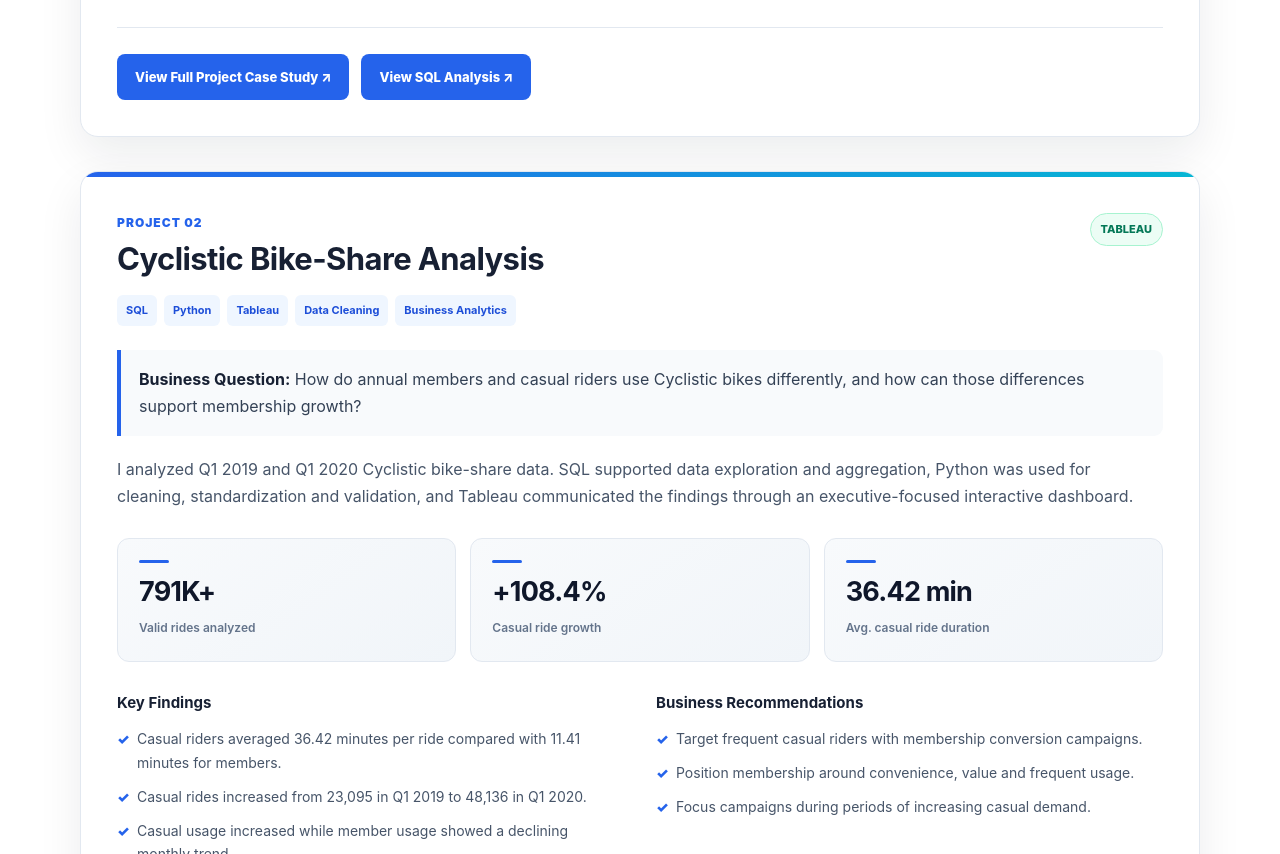
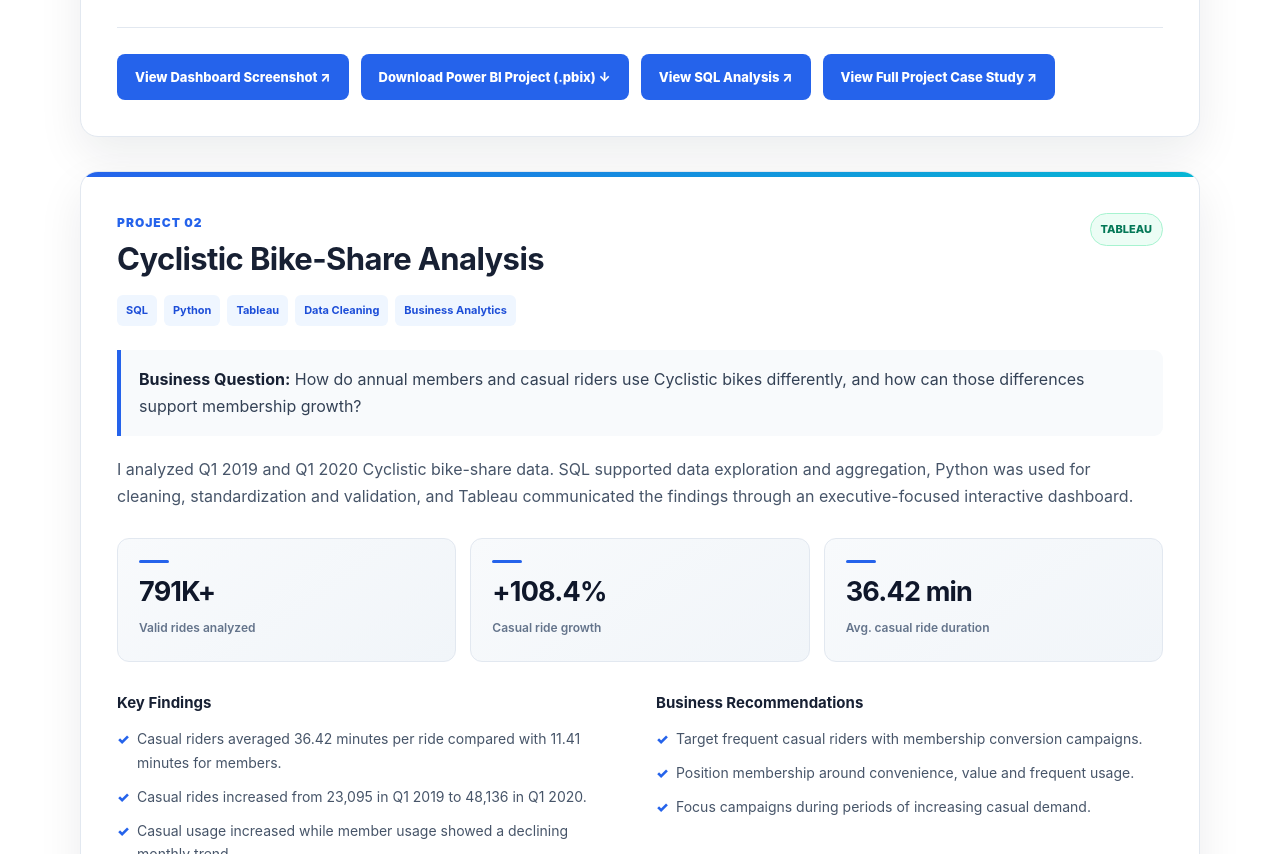
Before and after one commit to Ayaz-24/github.io, a plain HTML site: page index.html in a window 1280 px wide. Shown: the part 3006-3860 px from the top of the page. Drawn offline with Linux system fonts and the light colour scheme.

Commit message:
Add Bank Churn dashboard and Power BI links

```diff
--- a/index.html
+++ b/index.html
@@ -329,8 +329,10 @@
                         </div>
                     </div>
                     <div class="project-actions">
+                        <a class="dashboard-btn" href="bank-customer-churn-analysis/dashboard/bank-churn-dashboard.png" target="_blank" rel="noopener noreferrer">View Dashboard Screenshot ↗</a>
+                        <a class="dashboard-btn" href="bank-customer-churn-analysis/dashboard/Bank-Customer-Churn-Analysis.pbix" download>Download Power BI Project (.pbix) ↓</a>
+                        <a class="dashboard-btn" href="https://github.com/Ayaz-24/github.io/blob/main/bank-customer-churn-analysis/bank_churn_analysis.sql" target="_blank" rel="noopener noreferrer">View SQL Analysis ↗</a>
                         <a class="dashboard-btn" href="https://github.com/Ayaz-24/github.io/tree/main/bank-customer-churn-analysis" target="_blank" rel="noopener noreferrer">View Full Project Case Study ↗</a>
-                        <a class="dashboard-btn" href="https://github.com/Ayaz-24/github.io/blob/main/bank-customer-churn-analysis/bank_churn_analysis.sql" target="_blank" rel="noopener noreferrer">View SQL Analysis ↗</a>
                     </div>
                 </div>
             </article>
```
